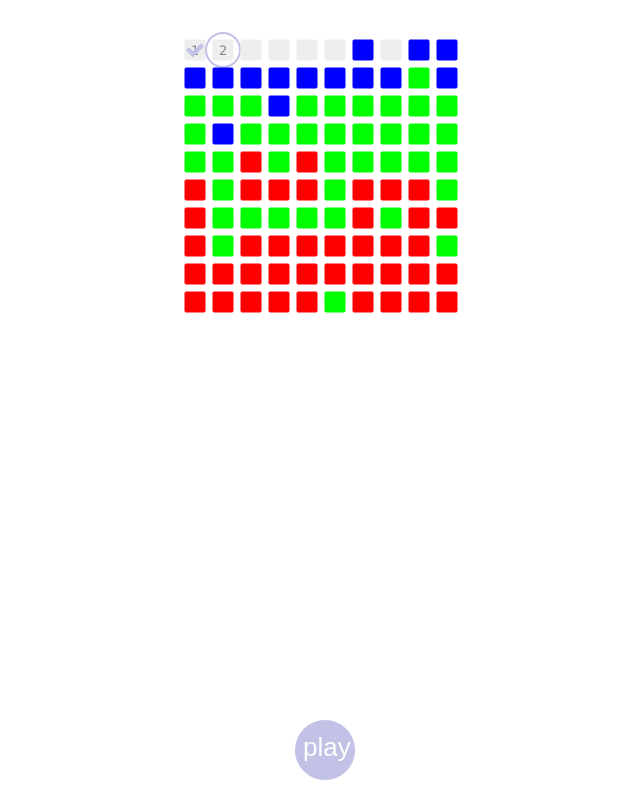
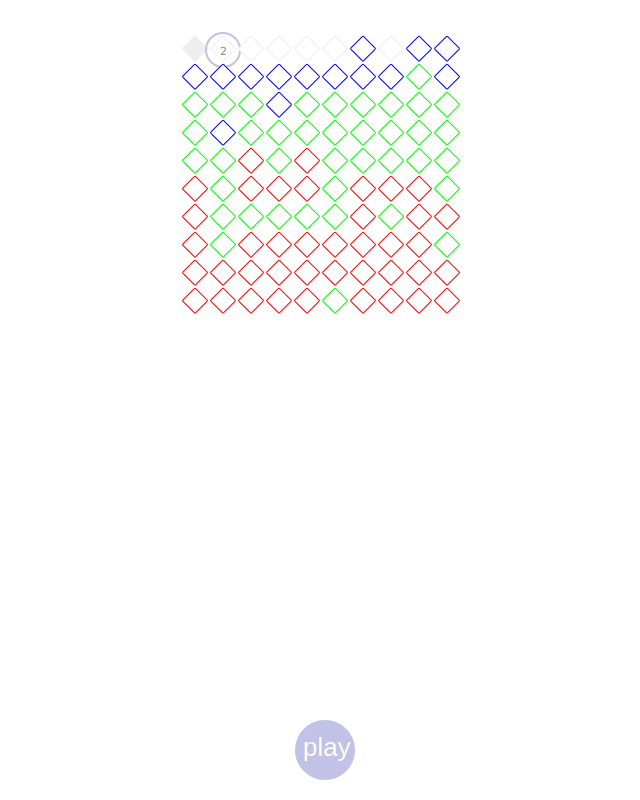
Before and after one commit to JayChetty/double, a React (Create React App) app: page / in a window 1280 px wide. Shown: the whole page, without its empty margins (315-955 px from the left). Built offline with nearby package versions, Linux system fonts and the light colour scheme.

Commit message:
start gem game

```diff
--- a/src/App.js
+++ b/src/App.js
@@ -189,6 +189,11 @@ class App extends Component {
     // });
   }
 
+  updateTarget = target => {
+    console.log("updating target", target);
+    this.setState({ target });
+  };
+
   render() {
     const {
       stalled,
@@ -224,6 +229,7 @@ class App extends Component {
         showLevels={showLevels}
         completedLevels={completedLevels}
         createLevelClickAction={this.createLevelClickAction}
+        updateTarget={this.updateTarget}
       />
     ) : (
       <Grid
--- /dev/null
+++ b/src/components/Levels.css
@@ -0,0 +1,3 @@
+.gem-holder {
+  transform: rotate(0.125turn);
+}
--- a/src/components/Levels.js
+++ b/src/components/Levels.js
@@ -1,5 +1,6 @@
 import React from "react";
 import bestScores from "../data/levels";
+import "./Levels.css";
 const offsetX = 10;
 const offsetY = 10;
 
@@ -7,13 +8,13 @@ export const sequanceArray = size => {
   return Array.from(Array(size).keys());
 };
 
-const levels = [{ threshold: 3 }, { threshold: 5 }, { threshold: 7 }];
+const levels = [3, 5, 6];
 
 const colorForLevel = level => {};
 
-const createSquares = (target, completedLevels) => {
+const createSquares = (target, completedLevels, clicked) => {
   return sequanceArray(100).map(squareNumber => {
-    let className = "";
+    const className = "gem-holder";
     const size = 20;
     const margin = 8;
     const rowNumber = Math.floor(squareNumber / 10);
@@ -55,12 +56,12 @@ const createSquares = (target, completedLevels) => {
       );
     }
 
-    if (squareNumber === target - 1 || completed) {
-      let xTextAdjust = 4;
-      let textSize = 13;
+    if (squareNumber === target - 1) {
+      let xTextAdjust = 3;
+      let textSize = 11;
       if (squareNumber >= 9) {
         xTextAdjust = 8;
-        textSize = 13;
+        textSize = 11;
       }
       text = (
         <text
@@ -87,29 +88,31 @@ const createSquares = (target, completedLevels) => {
     }
 
     return (
-      <g key={squareNumber}>
+      <g key={squareNumber} onClick={clicked(levelOfSquare)}>
         <rect
           className={className}
           x={x}
           y={y}
           transform-origin={`${x + size / 2}px ${y + size / 2}px`}
-          width={size}
-          height={size}
-          fill={color}
+          width={size - 2}
+          height={size - 2}
+          fill={completed ? color : "#FFFFFF"}
           stroke={color}
           rx={1}
           ry={1}
         />
         {targetCircle}
         {text}
-        {tick}
+        {/* {tick} */}
       </g>
     );
   });
 };
 
-export default function Levels({ target, completedLevels }) {
-  const rects = createSquares(target, completedLevels);
+export default function Levels({ target, completedLevels, updateTarget }) {
+  const clicked = newTarget => () => updateTarget(newTarget);
+
+  const rects = createSquares(target, completedLevels, clicked);
   return (
     <svg className="grid" width="300" height="300">
       {rects}
```
